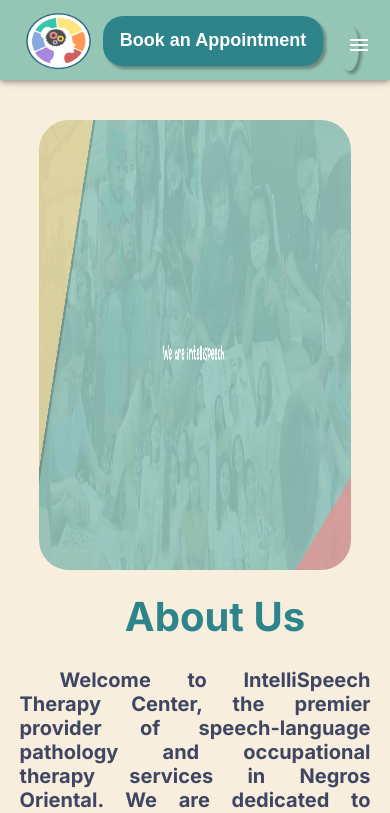
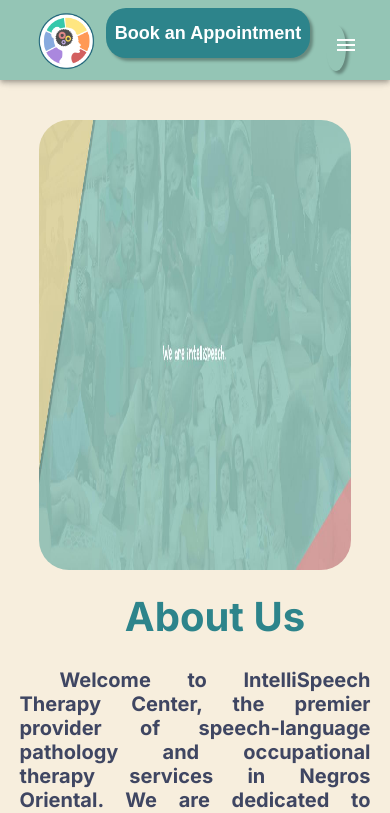
Before and after one commit to domnatz/Intelli-Website, a React (Create React App) app in the folder intelli-website/: page / in a window 390 px wide. Shown: the top 813 px of the page. Built offline with nearby package versions, Linux system fonts and the light colour scheme.

Commit message:
final UI fixes v4

```diff
--- a/intelli-website/src/pages/Landing.css
+++ b/intelli-website/src/pages/Landing.css
@@ -8,7 +8,7 @@
   justify-content: space-between;
   align-items: center;
   padding: 1rem 2rem;
-  height: 80px;
+  height: 90px;
   box-shadow: 0 4px 8px rgba(0, 0, 0, 0.1);
   z-index: 1000; /* Ensure it stays above other content */
 }
@@ -239,8 +239,8 @@
   cursor: pointer;
   font-size: 18px;
   font-weight: bold;
-  margin-bottom:20px;
-  margin-left: 50px;
+  margin-bottom:40px;
+  margin-left: 10px;
 
 }
 
@@ -453,17 +453,7 @@
   }
 
   .apt-btn {
-    width: 220px;
-    height: 50px;
-    padding: 5px;
-    background: #2D848B;
-    color: #fff;
-    border: none;
-    border-radius: 20px;
-    cursor: pointer;
-    font-size: 18px;
-    font-weight: bold;
-    margin-bottom:40px;
-    margin-left: 10px;
+    margin-top: 10px;
+    width: 100%;
   }
 }
```
